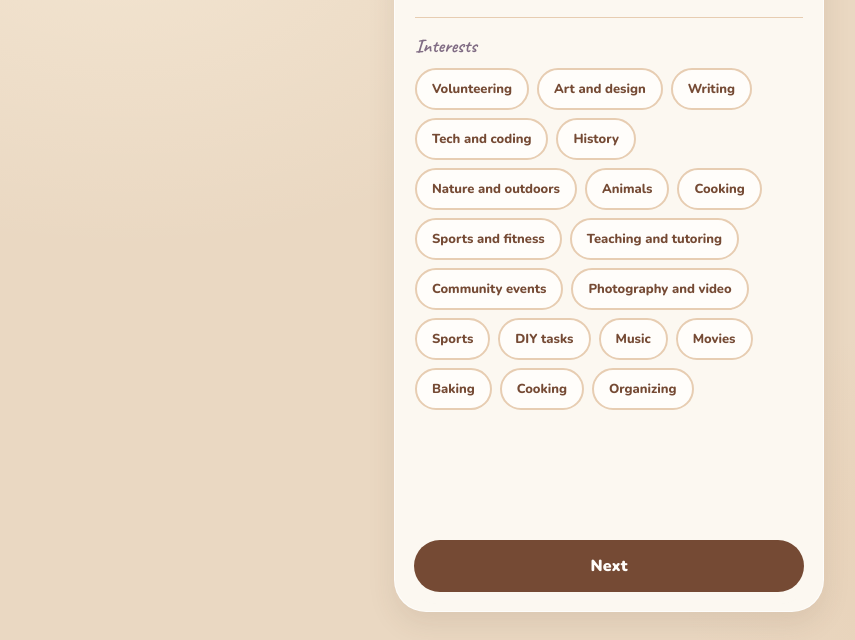
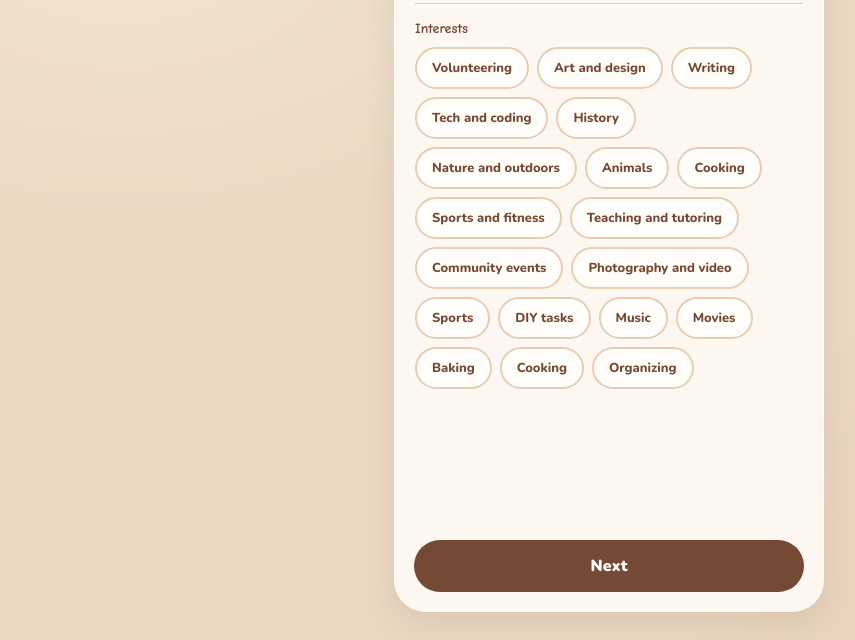
Before and after one commit to nxameen1/JMUMake-A-Thon, a plain HTML site: page bio.html in a window 1280 px wide. Shown: the part 160-800 px from the top of the page, without its empty margins (31-886 px from the left). Drawn offline with nearby package versions, Linux system fonts and the light colour scheme.

Commit message:
Fonts things

```diff
--- a/styles.css
+++ b/styles.css
@@ -613,6 +613,7 @@ signin-shell {
   display: flex;
   flex-wrap: wrap;
   gap: 8px;
+
 }
 
 #interests hr, #major hr, #pref hr {
@@ -884,6 +885,13 @@ signin-shell {
 /* room so the last options aren't hidden behind the button */
 .app-shell > div { padding-bottom: 120px; }
 
+#interests p, #major p, #pref p {
+  font-family: "Comic Sans MS", "Comic Sans", "Chalkboard SE", cursive;
+  font-size: 14px;
+  font-weight: 900;
+  color: var(--purple);
+}
+
 .back { width:48px;height:48px;display:grid;place-items:center;border-radius:17px;background:var(--purple-soft);color:var(--purple);font-size:25px;font-weight:900;text-decoration:none; }
 /* done screen */
 #complete { text-align: center; padding-top: 30px; }
```
